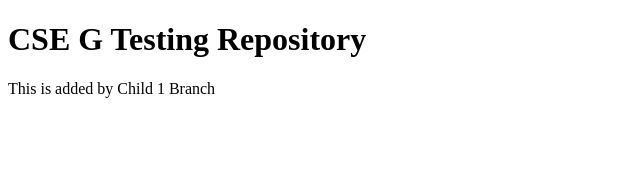
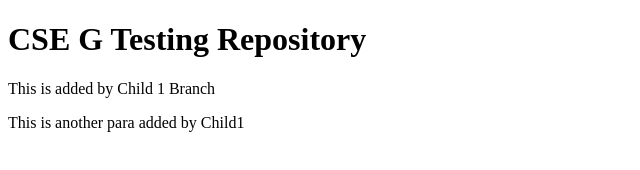
Before and after one commit to suhailafroz/csegtest, a plain HTML site: page index.html in a window 1280 px wide. Shown: the whole page, without its empty margins (0-640 px from the left). Drawn offline with Linux system fonts and the light colour scheme.

Commit message:
Child 1 Second Commit

```diff
--- a/index.html
+++ b/index.html
@@ -10,6 +10,8 @@
 <body>
     <h1>CSE G Testing Repository</h1>
     <p>This is added by Child 1 Branch</p>
+
+    <p>This is another para added by Child1</p>
 </body>
 
 </html>
```
